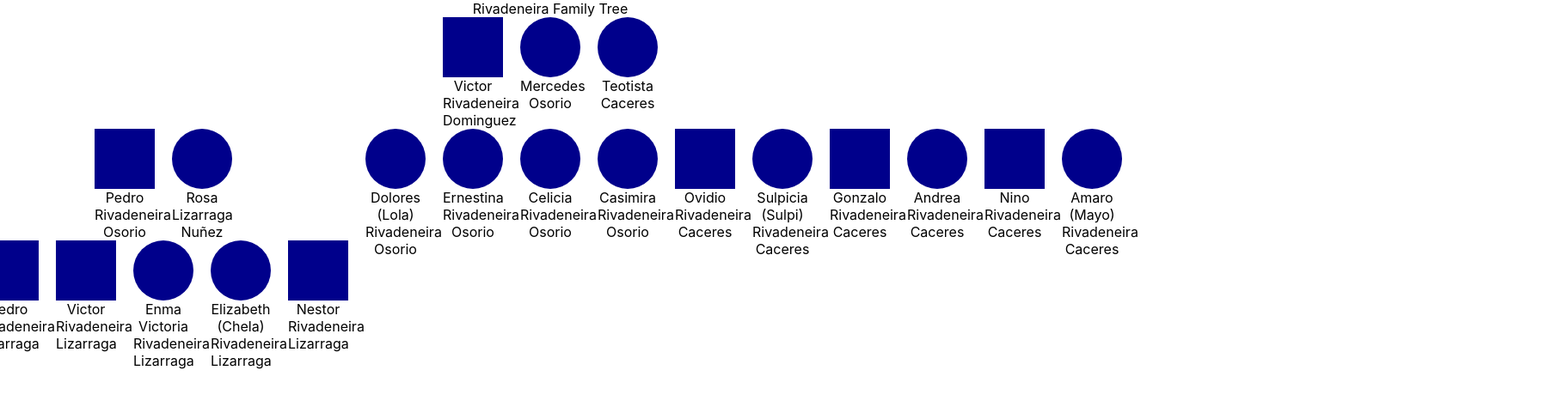
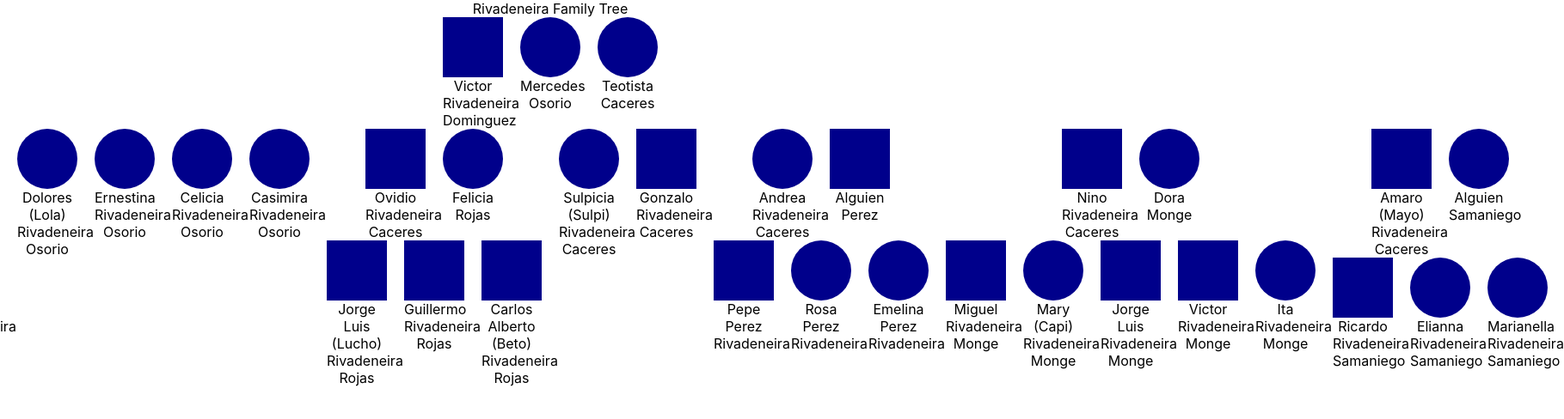
Before and after one commit to steven-rr/family-tree, a React (Create React App) app: page / in a window 1280 px wide. Shown: the top 488 px of the page at 86% size, 1819 px wide, since content can reach past the window. Built offline with nearby package versions, Linux system fonts and the light colour scheme.

Commit message:
adding in details, updating female component.

```diff
--- a/public/family.json
+++ b/public/family.json
@@ -46,7 +46,9 @@
     {
         "id": "8",
         "name": "Ovidio Rivadeneira Caceres",
-        "gender" : "male"
+        "gender" : "male",
+        "partnerID": [32],
+        "kidsID": [[33,34,35]]
     },
     {
         "id": "9",
@@ -61,22 +63,30 @@
     {
         "id": "11",
         "name": "Andrea Rivadeneira Caceres",
-        "gender" : "female"
+        "gender" : "female",
+        "partnerID": [28],
+        "kidsID": [[29,30,31]]
     },
     {
         "id": "12",
         "name": "Nino Rivadeneira Caceres",
-        "gender" : "male"
+        "gender" : "male",
+        "partnerID": [36],
+        "kidsID": [[37,38,39, 40, 41]]
     },
     {
         "id": "13",
         "name": "Amaro (Mayo) Rivadeneira Caceres",
-        "gender" : "female"
+        "gender" : "male",
+        "partnerID": [24],
+        "kidsID": [[25,26,27]]
     },
     {
         "id": "14",
         "name": "Rosa Lizarraga Nuñez",
-        "gender": "female"
+        "gender": "female",
+        "partnerID": [21]
+
     },
     {
         "id": "15",
@@ -91,7 +101,10 @@
     {
         "id": "17",
         "name": "Enma Victoria Rivadeneira Lizarraga",
-        "gender": "female"
+        "gender": "female",
+        "partnerID": [33],
+        "kidsID": [[42,43]]
+
     },
     {
         "id": "18",
@@ -107,8 +120,125 @@
         "id": "20",
         "name": "Jorge Luis Rivadeneira Rojas",
         "gender": "male"
+    },
+    {
+        "id": "21",
+        "name": "Alguien Pardo Rivera",
+        "gender": "male"
+    },
+    {
+        "id": "22",
+        "name": "Emnida Pardo Rivera",
+        "gender": "female"
+    },
+    {
+        "id": "23",
+        "name": "Ernesto Pardo Rivera",
+        "gender": "male"
+    },
+    {
+        "id": "24",
+        "name": "Alguien Samaniego",
+        "gender": "female"
+    },
+    {
+        "id": "25",
+        "name": "Ricardo Rivadeneira Samaniego",
+        "gender": "male"
+    },
+    {
+        "id": "26",
+        "name": "Elianna Rivadeneira Samaniego",
+        "gender": "female"
+    },
+    {
+        "id": "27",
+        "name": "Marianella Rivadeneira Samaniego",
+        "gender": "female"
+    },
+    {
+        "id": "28",
+        "name": "Alguien Perez",
+        "gender": "male"
+    },
+    {
+        "id": "29",
+        "name": "Pepe Perez Rivadeneira",
+        "gender": "male"
+    },
+    {
+        "id": "30",
+        "name": "Rosa Perez Rivadeneira",
+        "gender": "female"
+    },
+    {
+        "id": "31",
+        "name": "Emelina Perez Rivadeneira",
+        "gender": "female"
+    },
+    {
+        "id": "32",
+        "name": "Felicia Rojas",
+        "gender": "female"
+    },
+    {
+        "id": "33",
+        "name": "Jorge Luis (Lucho) Rivadeneira Rojas",
+        "gender": "male"
+    },
+    {
+        "id": "34",
+        "name": "Guillermo Rivadeneira Rojas",
+        "gender": "male"
+    },
+    {
+        "id": "35",
+        "name": "Carlos Alberto (Beto) Rivadeneira Rojas",
+        "gender": "male"
+    },
+    {
+        "id": "36",
+        "name": "Dora Monge",
+        "gender": "female"
+    },
+    {
+        "id": "37",
+        "name": "Miguel Rivadeneira Monge",
+        "gender": "male"
+    },
+    {
+        "id": "38",
+        "name": "Mary (Capi) Rivadeneira Monge",
+        "gender": "female"
+    },
+    {
+        "id": "39",
+        "name": "Jorge Luis Rivadeneira Monge",
+        "gender": "male"
+    },
+    {
+        "id": "40",
+        "name": "Victor Rivadeneira Monge",
+        "gender": "male"
+    },
+    {
+        "id": "41",
+        "name": "Ita Rivadeneira Monge",
+        "gender": "female"
+    },
+    {
+        "id": "42",
+        "name": "Steven Rivadeneira Rivadeneira",
+        "gender": "male"
+    },
+    {
+        "id": "43",
+        "name": "Karina Rivadeneira Rivadeneira",
+        "gender": "female"
     }
 
 
 
+
+
 ]
--- a/src/components/Female.js
+++ b/src/components/Female.js
@@ -1,37 +1,163 @@
 import axios from 'axios'
 import {React,useEffect, useState, useContext} from 'react'
 import FemaleCSS from './Female.module.css'
+import Male from './Male'
 
 const Female = ({id}) => {
     const [familyData, setFamilyData] = useState([])
-
+    const [kidData, setKidData] = useState([])
+    const [partnerData, setParnerData] = useState([])
 
     useEffect( async ()=> {
         await axios
             .get('family.json')
             .then ( (response) => {
                 setFamilyData(response.data);
+                if(response.data[id].kidsID)
+                {
+                    setKidData(response.data[id].kidsID)
+                }
+                if(response.data[id].partnerID)
+                {
+                    setParnerData(response.data[id].partnerID)
+                }
+
             })
     },[])
 
+    if(kidData.length != 0 )
+    {
         return (
         <div>
+            <div className= {FemaleCSS.row}>
                 {/* display name. */}
-            {familyData.map( (item,key) => {
-
+                {familyData.map( (item, key) => {
                     if(item.id == id)
                     {
                         return(
-                    <div className=  {FemaleCSS.iconContainer} key = {key}>
+                            <div key={key}>
+                                <div className=  {FemaleCSS.iconContainer}>
                                     <div className={FemaleCSS.icon}></div>
                                     <div className={FemaleCSS.text}> {item.name} </div>
+                                </div>
                             </div>
                         )
                     }
                 })}
+                {/* display partners */}
+                {familyData.map( (item, key) => {
+                    console.log("female, partner data ", partnerData)
+                    for (var i =0; i < partnerData.length; i++)
+                    {
+                        if(item.id == partnerData[i])
+                        {
+                            if(item.gender == "male")
+                            {
+                                return  (
+                                <Male
+                                        id={partnerData[i]}
+                                        key = {key}
+                                />)
+                            }
+                            else
+                            {
+                                return  (
+                                <Female
+                                    id={partnerData[i]}
+                                    key = {key}
+                                />)
+                            }
+                        }
+                    }
 
+                })}
+            </div>
+            {/* put in kids*/}
+            <div className={FemaleCSS.row}>
+                {(kidData.map((item,key)=>{
+                    // handle array of kids.
+                    if(item.length > 1)
+                    {
+                        return( item.map((item2, key2) => {
+                        if(familyData[item2].gender == "male")
+                        {
+                            return (<Male
+                                key={key2}
+                                id={item2}
+                            />)
+                        }
+                        else
+                        {
+                            return (<Female
+                                key={key2}
+                                id={item2}
+                            />)
+                        }}
+                    )) }
+                    // else, handle one kid at a time.
+                    else
+                    {
+                        return (
+                            <Male
+                                key={key}
+                                id={item[0]}
+                            />
+                        )
+                    }
+                }))}
+            </div>
+        </div>)
+
+    }
+    else
+    {
+        return (
+            <div className= {FemaleCSS.row}>
+                {/* display name. */}
+                {familyData.map( (item, key) => {
+                    if(item.id == id)
+                    {
+                        return(
+                            <div key={key}>
+                                <div className=  {FemaleCSS.iconContainer}>
+                                    <div className={FemaleCSS.icon}></div>
+                                    <div className={FemaleCSS.text}> {item.name} </div>
+                                </div>
                             </div>
                         )
                     }
+                })}
+                {/* display partners */}
+                {familyData.map( (item, key) => {
+                    console.log("female, partner data ", partnerData)
+                    for (var i =0; i < partnerData.length; i++)
+                    {
+                        if(item.id == partnerData[i])
+                        {
+                            if(item.gender == "male")
+                            {
+                                return  (
+                                <Male
+                                        id={partnerData[i]}
+                                        key = {key}
+                                />)
+                            }
+                            else
+                            {
+                                return  (
+                                <Female
+                                    id={partnerData[i]}
+                                    key = {key}
+                                />)
+                            }
+                        }
+                    }
+
+                })}
+            </div>)
+
+    }
+
+}
 
 export default Female
--- a/src/components/Female.module.css
+++ b/src/components/Female.module.css
@@ -1,11 +1,29 @@
+.pageContainer
+{
+    width: 100%;
+    height: 200px;
+    display:flex;
+    flex-direction: row;
+}
+.container
+{
+    width: 100%;
+    height: 140px;
+}
 .iconContainer
 {
     display:flex;
     flex-direction: column;
     justify-content:  center;
     align-items: center;
+
 }
-
+.row
+{
+    display: flex;
+    flex-direction: row;
+    justify-content: center;
+}
 .icon
 {
     display: block;
@@ -16,6 +34,7 @@
     border-radius: 50%;
     margin-right: 10px;
     margin-left: 10px;
+
 }
 
 .text
@@ -23,4 +42,5 @@
     width: 70px;
     height: auto;
     text-align: center;
+
 }
```
Lines whose indentation alone changed are shown as unchanged.
